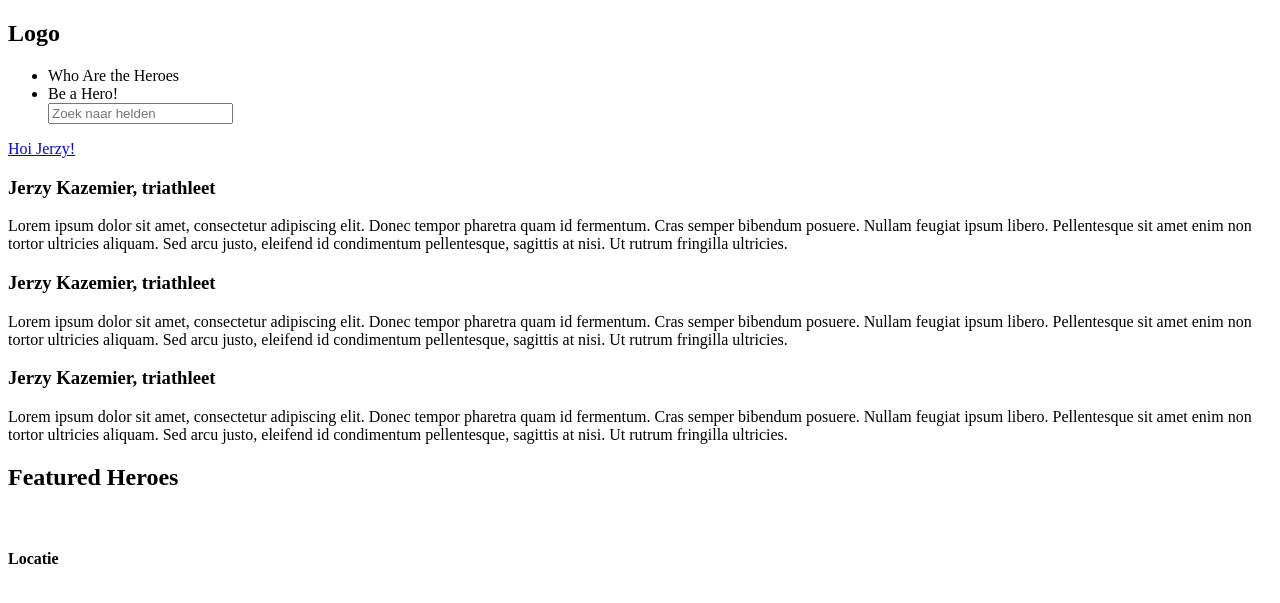
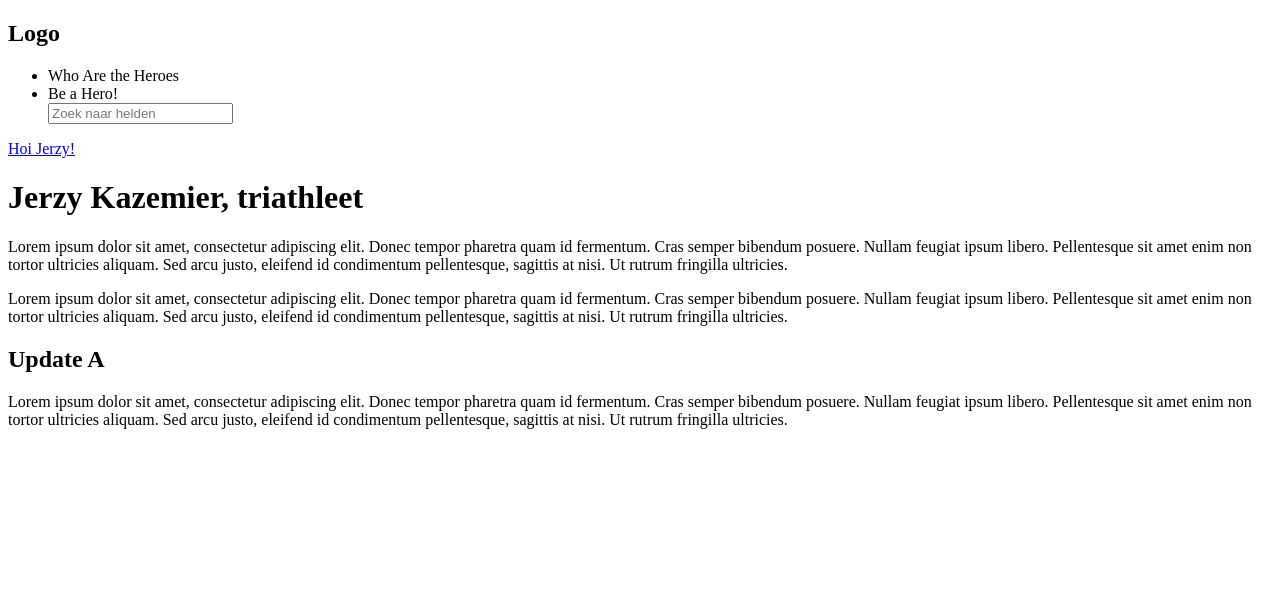
Before and after one commit to stefthoen-archive/hero-app, a PHP site: page /sub.php in a window 1280 px wide. Shown: the top 603 px of the page. Run offline with PHP 8.4, Linux system fonts and the light colour scheme.

Commit message:
Sub changes

```diff
--- a/sub.php
+++ b/sub.php
@@ -15,28 +15,27 @@
 					</ul>
 				<a href="#" class="account">Hoi Jerzy!</a>
 			</nav>
-			<section id="featured">
-				<article class="slide">
+			<div id="mystory" class="tab">
+				<header>
 					<h1>Jerzy Kazemier, triathleet</h1>
+				</header>
+				<article>
+					<p class="video"></p>
+					<p>Lorem ipsum dolor sit amet, consectetur adipiscing elit. Donec tempor pharetra quam id fermentum. Cras semper bibendum posuere. Nullam feugiat ipsum libero. Pellentesque sit amet enim non tortor ultricies aliquam. Sed arcu justo, eleifend id condimentum pellentesque, sagittis at nisi. Ut rutrum fringilla ultricies.</p>
 					<p>Lorem ipsum dolor sit amet, consectetur adipiscing elit. Donec tempor pharetra quam id fermentum. Cras semper bibendum posuere. Nullam feugiat ipsum libero. Pellentesque sit amet enim non tortor ultricies aliquam. Sed arcu justo, eleifend id condimentum pellentesque, sagittis at nisi. Ut rutrum fringilla ultricies.</p>
 				</article>
-				<article class="slide">
-					<h1>Jerzy Kazemier, triathleet</h1>
+			</div>
+			<div id="updates" class="tab">
+				<article class="update">
+					<header>
+						<h2>Update A</h2>
+					</header>
 					<p>Lorem ipsum dolor sit amet, consectetur adipiscing elit. Donec tempor pharetra quam id fermentum. Cras semper bibendum posuere. Nullam feugiat ipsum libero. Pellentesque sit amet enim non tortor ultricies aliquam. Sed arcu justo, eleifend id condimentum pellentesque, sagittis at nisi. Ut rutrum fringilla ultricies.</p>
 				</article>
-				<article class="slide">
-					<h1>Jerzy Kazemier, triathleet</h1>
-					<p>Lorem ipsum dolor sit amet, consectetur adipiscing elit. Donec tempor pharetra quam id fermentum. Cras semper bibendum posuere. Nullam feugiat ipsum libero. Pellentesque sit amet enim non tortor ultricies aliquam. Sed arcu justo, eleifend id condimentum pellentesque, sagittis at nisi. Ut rutrum fringilla ultricies.</p>
-				</article>
-			<section class="heroes">
-				<h2>Featured Heroes</h2>
-				<article class="hero">
-					<a href=""><img src="" alt=""></a>
-					<a href=""><h1 class="heroname"></a>
-					<p class="intro"></p>
-					<span class="">Locatie</span>
-				</article> <!-- article.hero -->
-			</section> <!-- section.featured -->
+			</div>
+			<aside>
+
+			</aside>
 		</div>
 	</body>
 </html>
```
